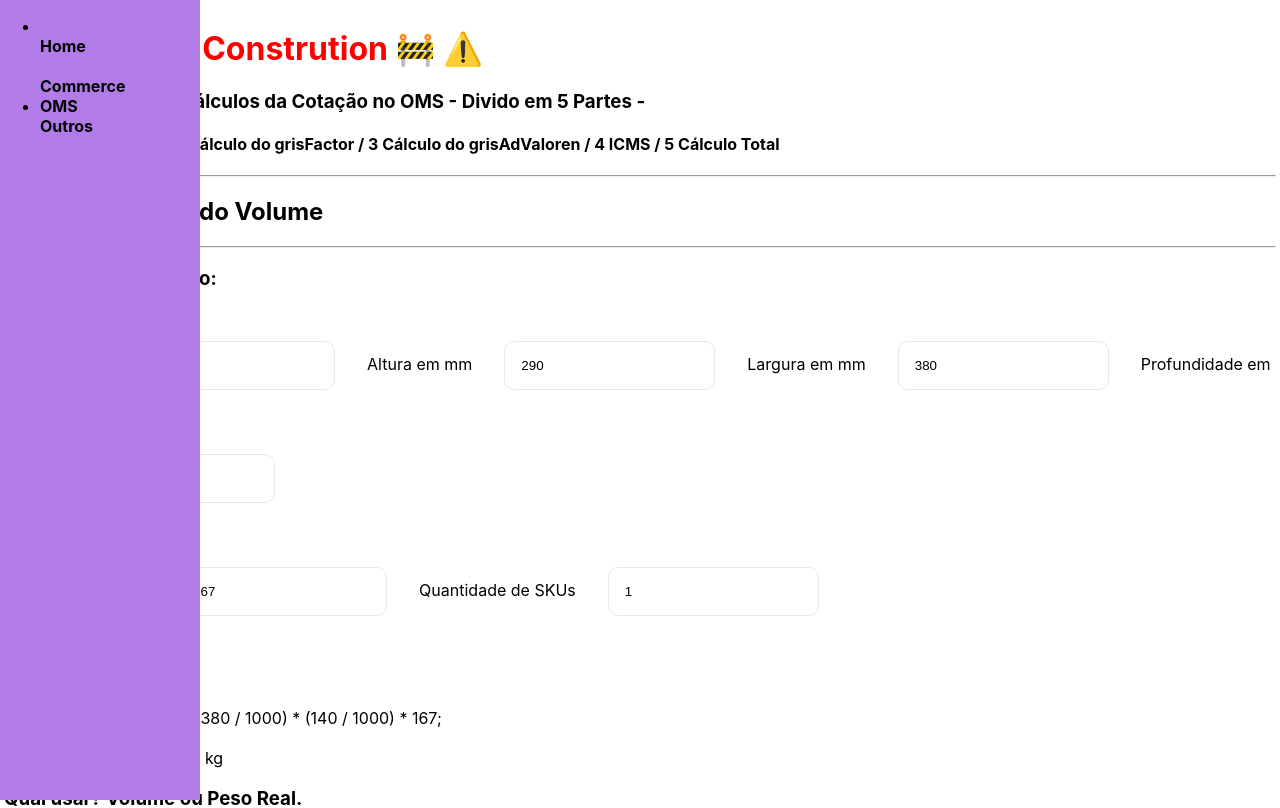
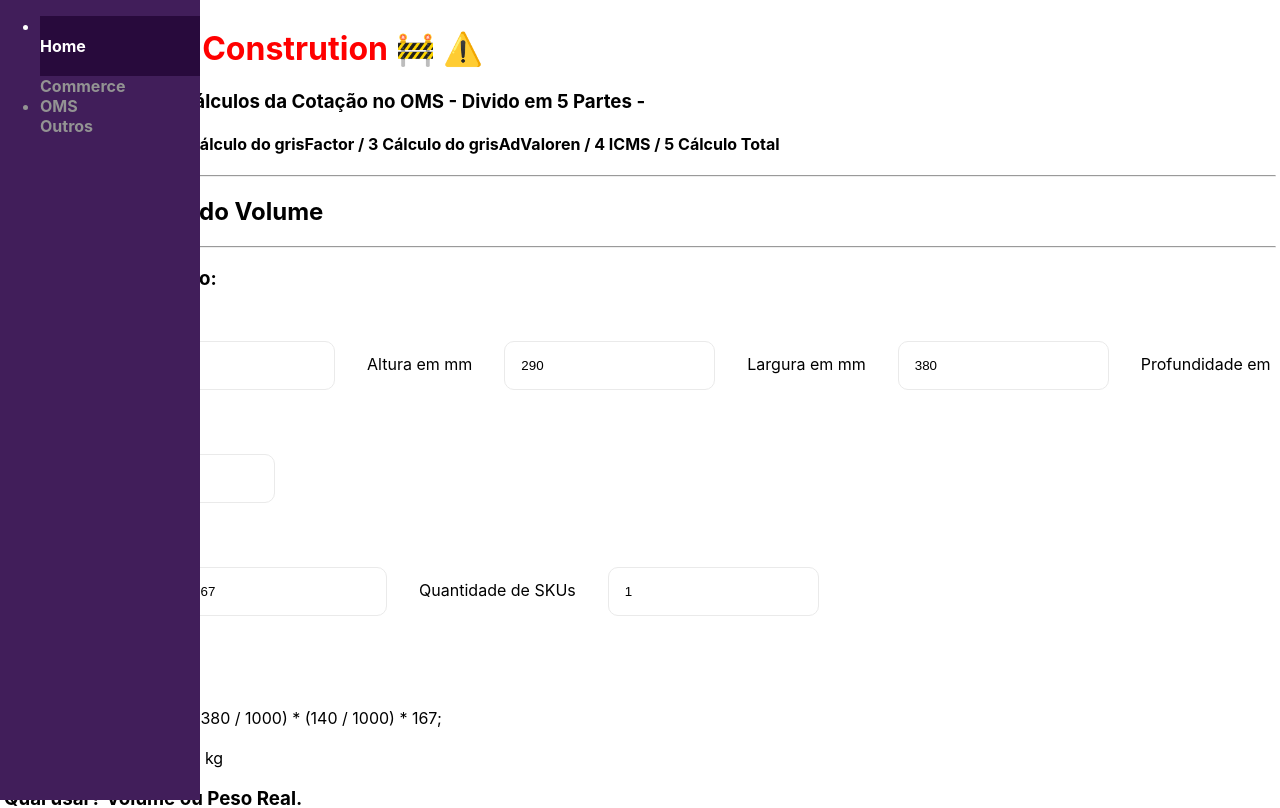
Before and after one commit to jonaszeferino/omniTools, a Next.js app: page /quotation in a window 1280 px wide. Shown: the top 808 px of the page. Built offline with nearby package versions, Linux system fonts and the light colour scheme.

Commit message:
sidebar almost done

```diff
--- a/components/Navbar.jsx
+++ b/components/Navbar.jsx
@@ -20,15 +20,14 @@ export default function Navbar() {
   return (
     <div className={styles.sidebar}>
       <ul>
-        <li>
-        <br/>
-          <Link href="/">
-            <a><strong>Home</strong></a>
-          </Link>
-          <br/>
-
-          <br/>
-        </li>
+      <li style={{ backgroundColor: "#280A3C", color: "white" }}>
+  <br />
+  <Link href="/">
+    <a><strong>Home</strong></a>
+  </Link>
+  <br />
+  <br />
+</li>
         <div onClick={handleCommerceLinksClick} className={styles.category}>
           <span className={isCommerceLinksOpen ? styles.arrowUp : styles.arrowDown} />
           <strong>Commerce</strong>
--- a/styles/Navbar.module.css
+++ b/styles/Navbar.module.css
@@ -55,15 +55,22 @@
 
 .sidebar {
   position: fixed;
-  background-color: #b17ce7;
+  /* background-color: #b17ce7; */
+  background-color: #411e5a;
+  color: rgb(147, 147, 147);
   left: 0;
   top: 0;
   height: 100%;
   width: 200px;
-
   display: flex;
   flex-direction: column;
   justify-content: space-between;
+}
+.sidebar div:hover {
+  color: white;
+}
+.sidebar a:hover {
+  color: white;
 }
 
 .button {
```
